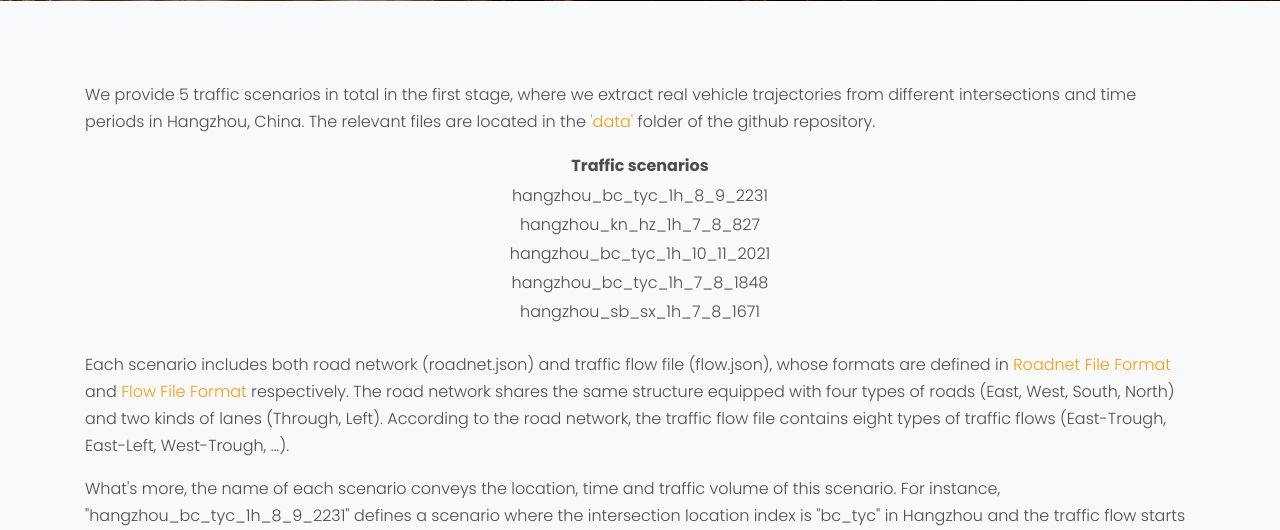
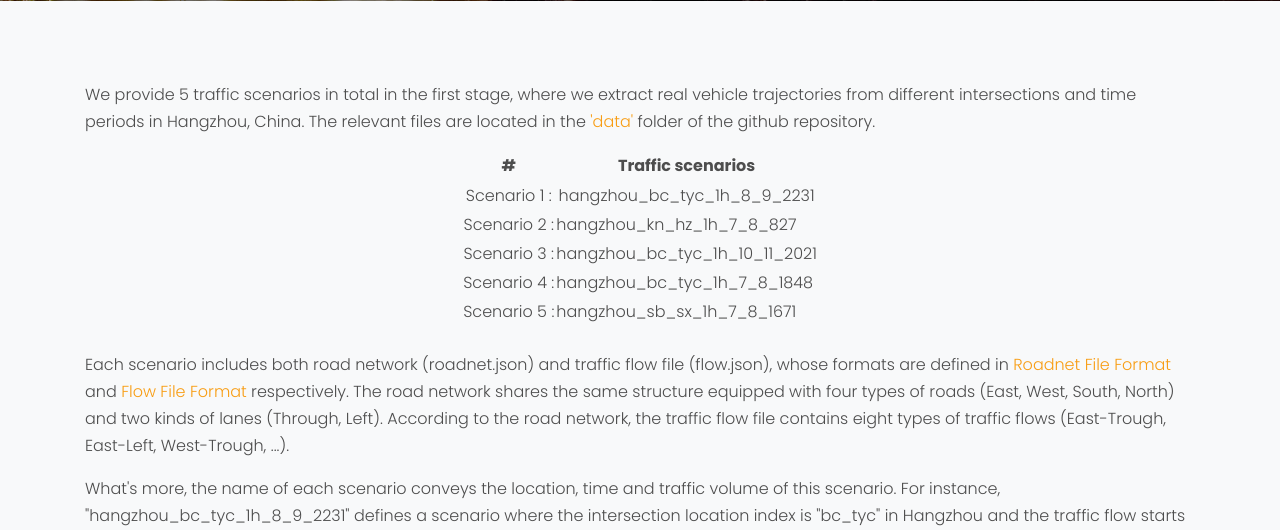
Before and after one commit to traffic-signal-control/TSCC-flask, a Flask app: page /data_description in a window 1280 px wide. Shown: the part 799-1329 px from the top of the page. Run offline with Flask 2, Linux system fonts and the light colour scheme; some libraries are stand-ins or nearby versions; some web fonts are replaced.

Commit message:
add scenario number to data description.html

```diff
--- a/flaskr/templates/data_description.html
+++ b/flaskr/templates/data_description.html
@@ -114,24 +114,30 @@
           <table>
           <thead>
           <tr>
+          <th style="text-align:center"># </th>
           <th style="text-align:center">Traffic scenarios</th>
           </tr>
           </thead>
           <tbody>
           <tr>
+          <td style="text-align:center">Scenario 1 :</td>
           <td style="text-align:center">hangzhou_bc_tyc_1h_8_9_2231</td>
           </tr>
           <tr>
-          <td style="text-align:center">hangzhou_kn_hz_1h_7_8_827</td>
+          <td style="text-align:center">Scenario 2 :</td>
+          <td>hangzhou_kn_hz_1h_7_8_827</td>
           </tr>
           <tr>
-          <td style="text-align:center">hangzhou_bc_tyc_1h_10_11_2021</td>
+          <td style="text-align:center">Scenario 3 :</td>
+          <td>hangzhou_bc_tyc_1h_10_11_2021</td>
           </tr>
           <tr>
-          <td style="text-align:center">hangzhou_bc_tyc_1h_7_8_1848</td>
+          <td style="text-align:center">Scenario 4 :</td>
+          <td>hangzhou_bc_tyc_1h_7_8_1848</td>
           </tr>
           <tr>
-          <td style="text-align:center">hangzhou_sb_sx_1h_7_8_1671</td>
+          <td style="text-align:center">Scenario 5 :</td>
+          <td>hangzhou_sb_sx_1h_7_8_1671</td>
           </tr>
           </tbody>
           </table>
```
